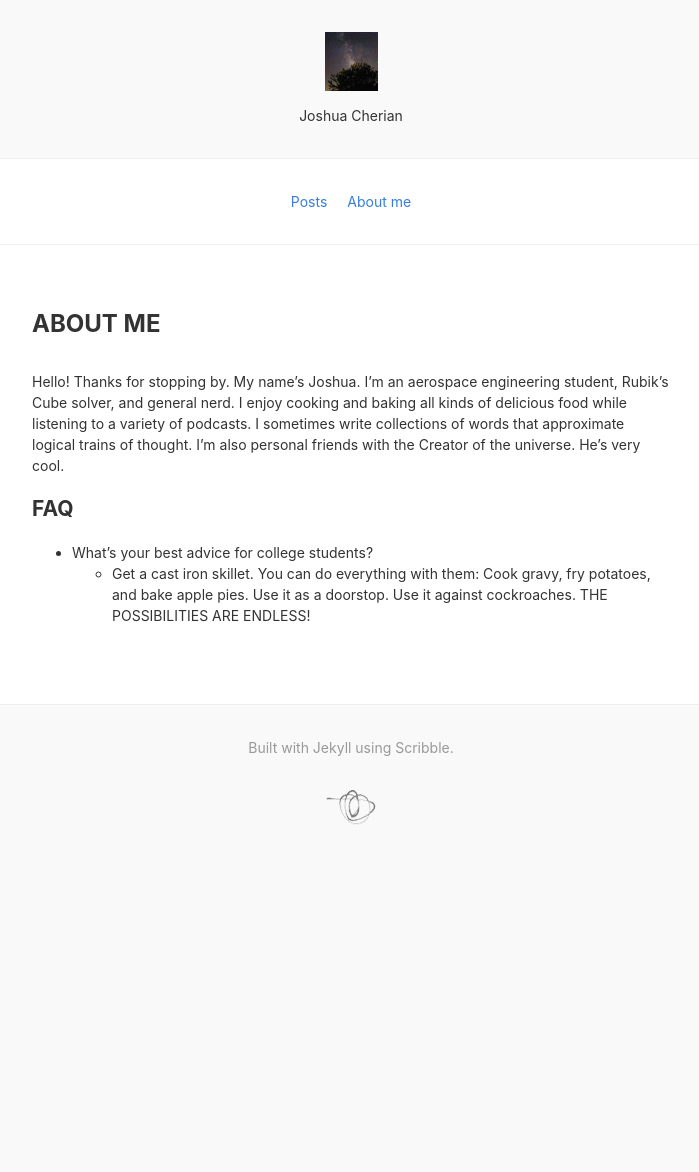
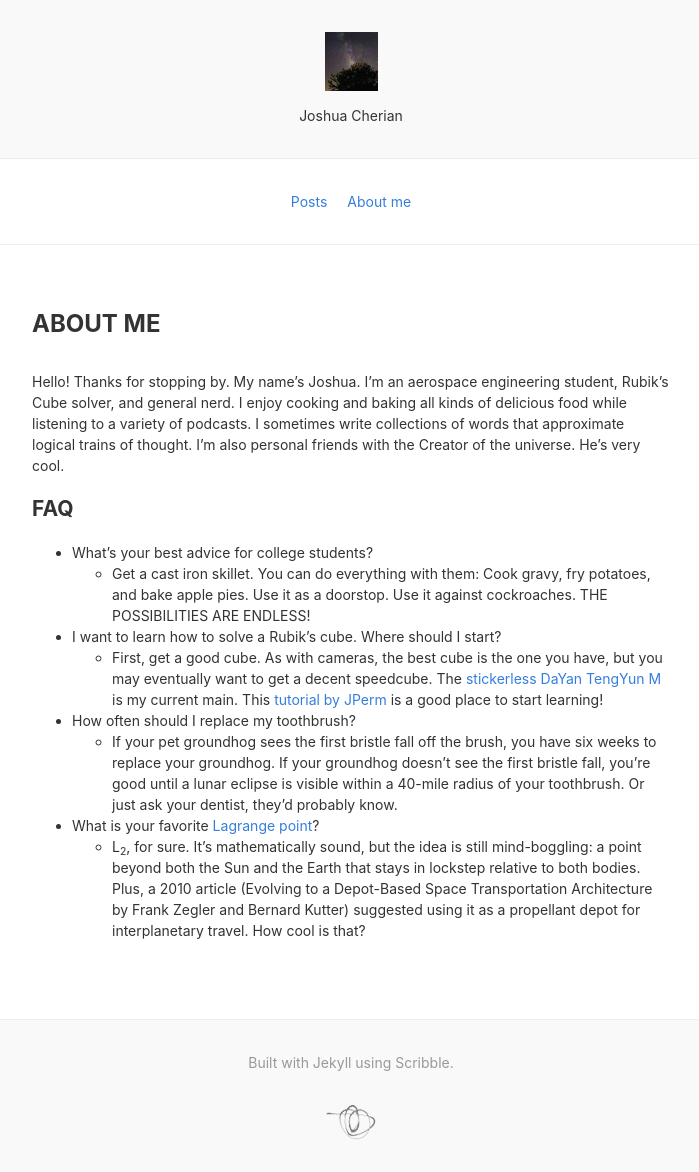
Before and after one commit to joshuacherian/joshuacherian.github.io, a Jekyll site: the page built from about.md, in a window 1280 px wide. Shown: the whole page, without its empty margins (289-988 px from the left). Built offline with Jekyll 4.4.1, drawn with Linux system fonts in a browser that asks for light colours; nearby versions of some CDN libraries; before the commit the page ends 900 px from its top, so only the background shows below that.

Commit message:
Updated About page

```diff
--- a/about.md
+++ b/about.md
@@ -8,3 +8,13 @@ Hello! Thanks for stopping by. My name's Joshua. I'm an aerospace engineering st
 
 * What's your best advice for college students?
 	* Get a cast iron skillet. You can do everything with them: Cook gravy, fry potatoes, and bake apple pies. Use it as a doorstop. Use it against cockroaches. THE POSSIBILITIES ARE ENDLESS!
+
+* I want to learn how to solve a Rubik's cube. Where should I start?
+	* First, get a good cube. As with cameras, the best cube is the one you have, but you may eventually want to get a decent speedcube. The [stickerless DaYan TengYun M](https://www.thecubicle.com/collections/dayan/products/dayan-tengyun-m-3x3?variant=18730617962569) is my current main. This [tutorial by JPerm](https://www.youtube.com/watch?v=7Ron6MN45LY) is a good place to start learning!
+
+
+* How often should I replace my toothbrush?
+	* If your pet groundhog sees the first bristle fall off the brush, you have six weeks to replace your groundhog. If your groundhog doesn't see the first bristle fall, you're good until a lunar eclipse is visible within a 40-mile radius of your toothbrush. Or just ask your dentist, they'd probably know.
+
+* What is your favorite [Lagrange point](https://en.wikipedia.org/wiki/Lagrangian_point)?
+	* L<sub>2</sub>, for sure. It's mathematically sound, but the idea is still mind-boggling: a point beyond both the Sun and the Earth that stays in lockstep relative to both bodies. Plus, a 2010 article (Evolving to a Depot-Based Space Transportation Architecture by Frank Zegler and Bernard Kutter) suggested using it as a propellant depot for interplanetary travel. How cool is that?
```
Also changed, not shown: 3 other files.
